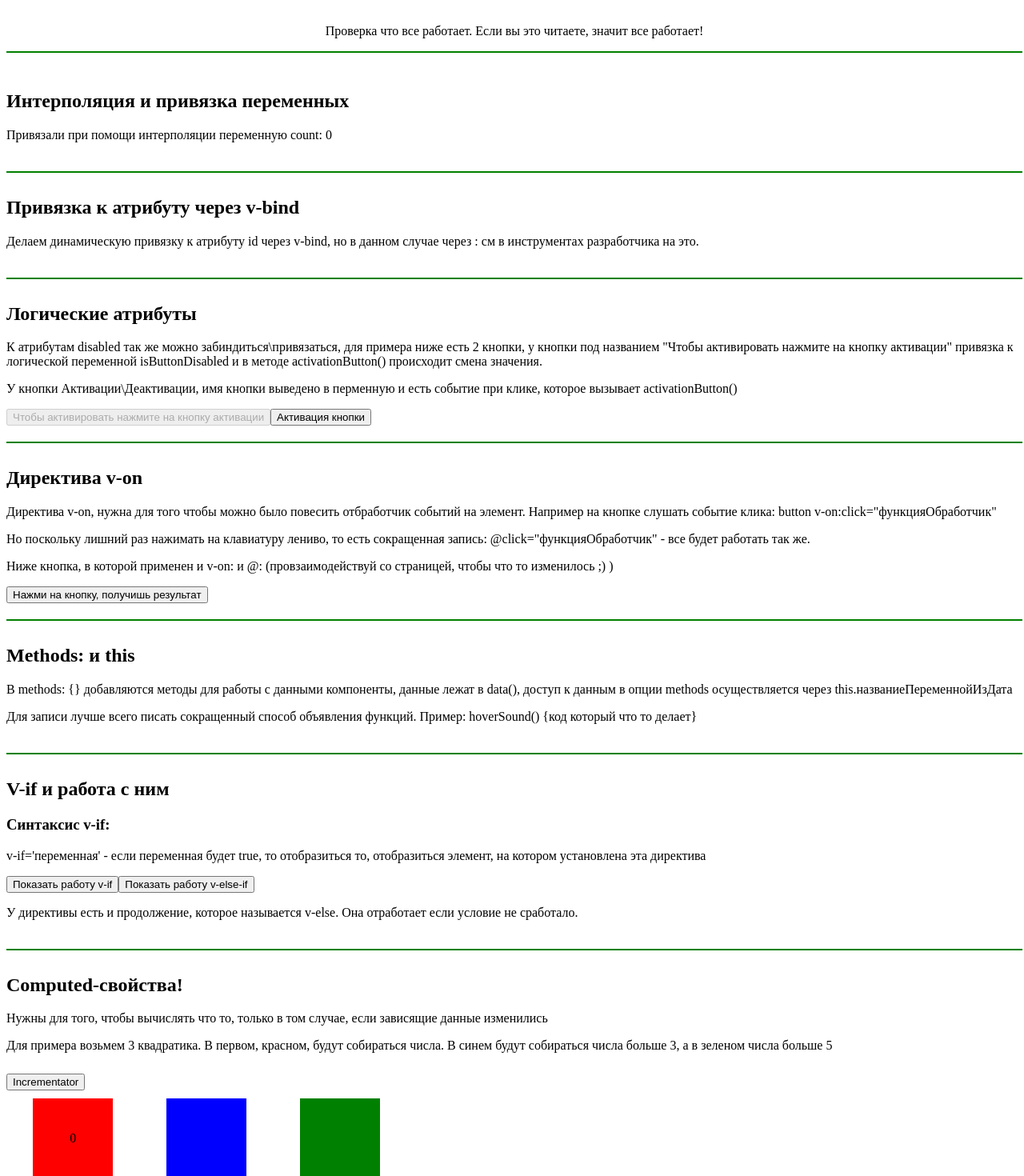
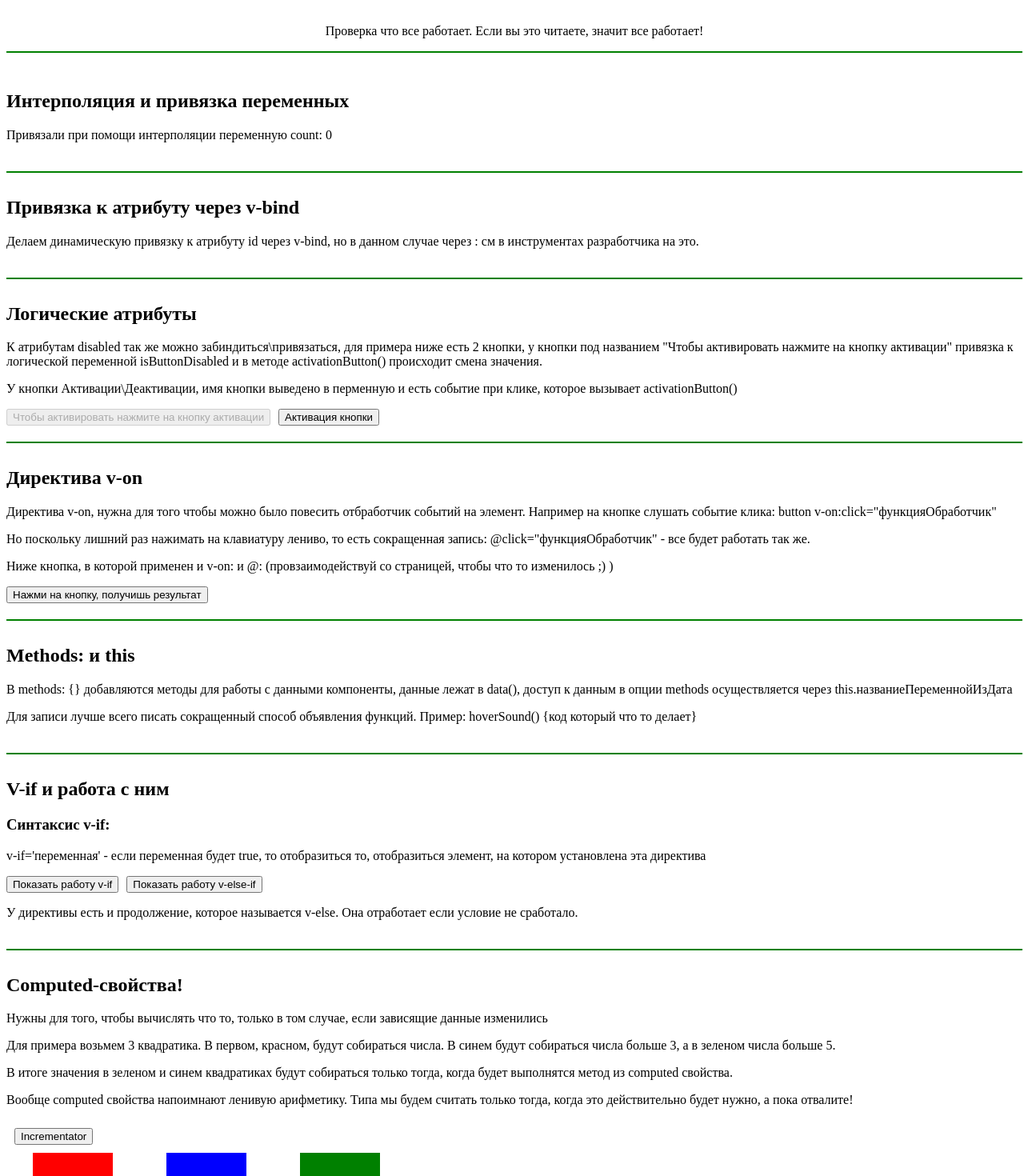
Before and after one commit to tomright/Vue3homework, a Vue app: page / in a window 1280 px wide. Shown: the top 1470 px of the page at 80% size. Built offline with nearby package versions, Linux system fonts and the light colour scheme.

Commit message:
Computed-свойства! Закончил пример и не много добавил инфы.

```diff
--- a/src/App.vue
+++ b/src/App.vue
@@ -31,7 +31,7 @@
       <button :disabled="isButtonDisabled" @click="alertMsgActivButton">
         Чтобы активировать нажмите на кнопку активации
       </button>
-      <button @click="activationButton">{{ buttonActivationName }}</button>
+      <button class="buttonMarginLeft10" @click="activationButton">{{ buttonActivationName }}</button>
     </div>
     <div class="exampleNote">
       <h2>Директива v-on</h2>
@@ -72,8 +72,8 @@
         v-if='переменная' - если переменная будет true, то отобразиться то,
         отобразиться элемент, на котором установлена эта директива
       </p>
-      <button @click="switcherBoolean">Показать работу v-if</button>
-      <button @click="showVifElse">Показать работу v-else-if</button>
+      <button  @click="switcherBoolean">Показать работу v-if</button>
+      <button class="buttonMarginLeft10" @click="showVifElse">Показать работу v-else-if</button>
       <div v-if="tempNumber == 1" class="vifDiv">
         <p>
           Это текст, который скрыт при помощи директивы v-if. Так же из-за этой
@@ -113,9 +113,11 @@
         <p>
           Для примера возьмем 3 квадратика. В первом, красном, будут собираться
           числа. В синем будут собираться числа больше 3, а в зеленом числа
-          больше 5
+          больше 5.
         </p>
-        <button class="buttonMargin10" @click="simpleIncrem">
+        <p>В итоге значения в зеленом и синем квадратиках будут собираться только тогда, когда будет выполнятся метод из computed свойства.</p>
+        <p>Вообще computed свойства напоимнают ленивую арифметику. Типа мы будем считать только тогда, когда это действительно будет нужно, а пока отвалите!</p>
+        <button class="buttonMargin10 buttonMarginLeft10" @click="simpleIncrem">
           Incrementator
         </button>
         <div class="computedExample">
@@ -249,4 +251,7 @@ hr {
 .buttonMargin10 {
   margin: 10px 0 10px 0;
 }
+.buttonMarginLeft10{
+    margin-left: 10px;
+}
 </style>
```
